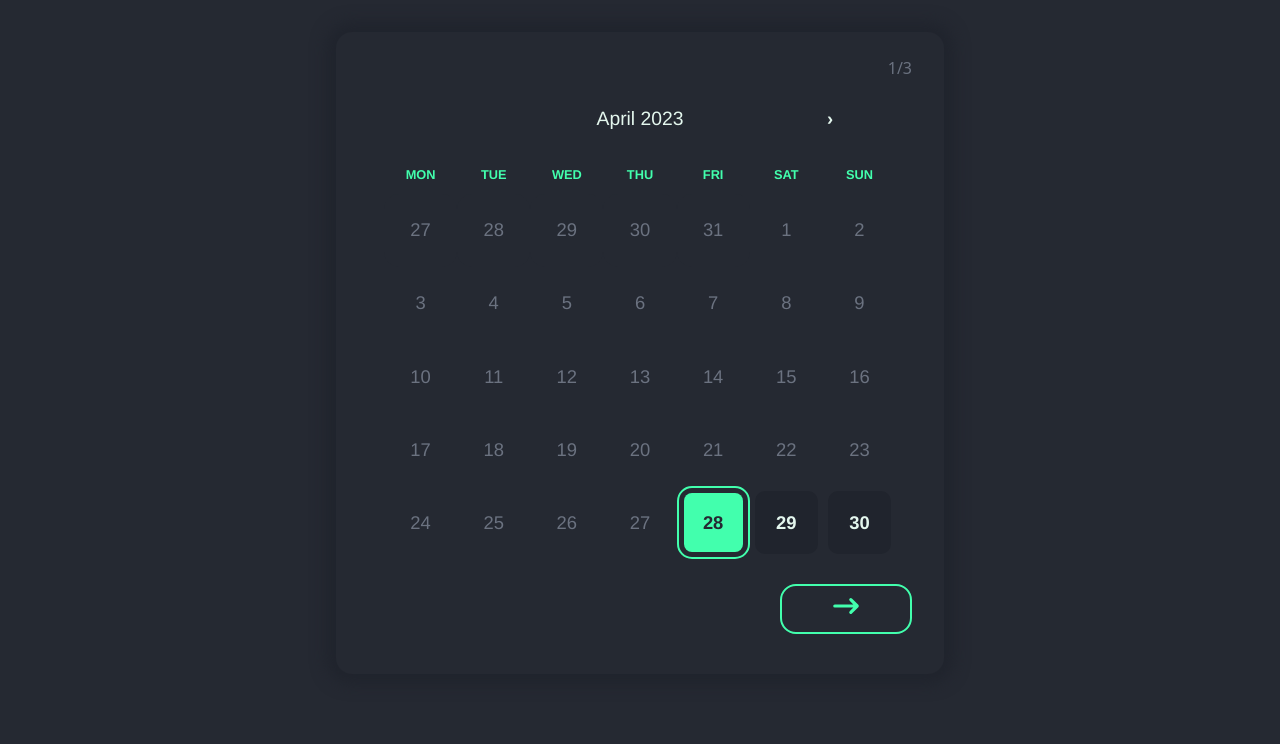
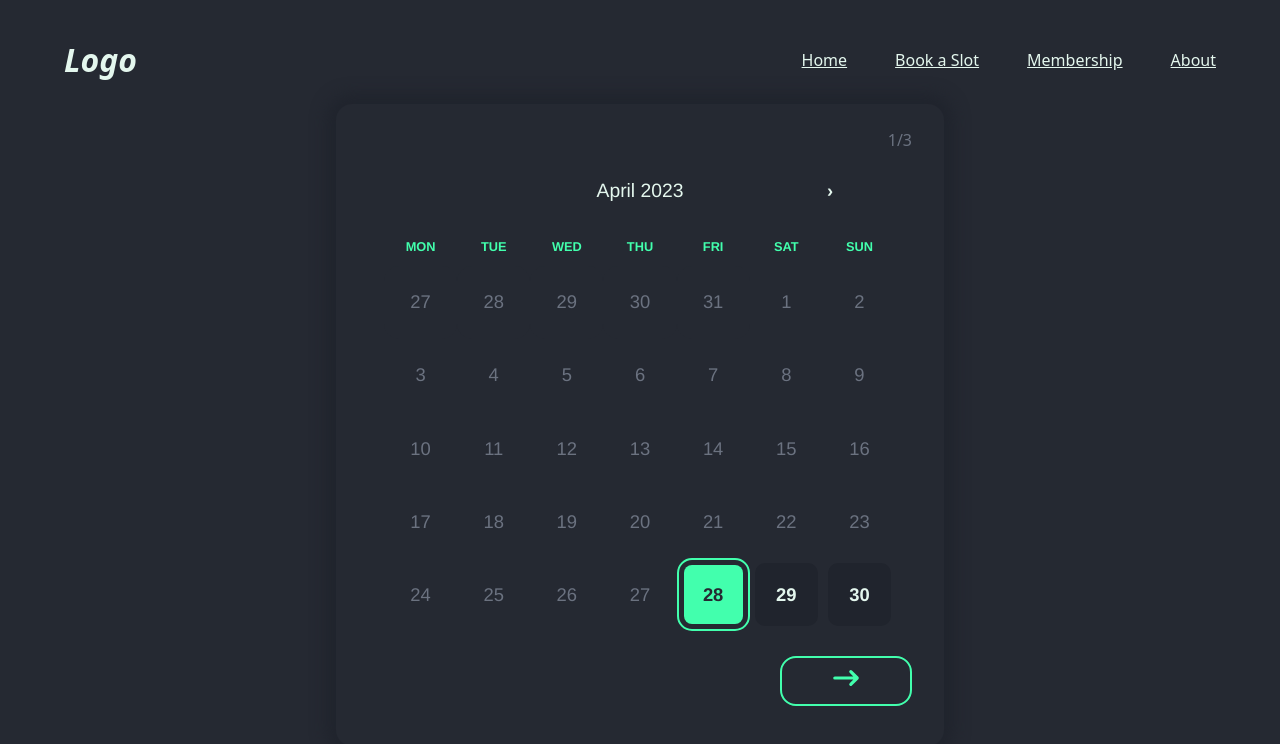
Before and after one commit to Karthi13krishna/badminton-court-booking, a React (Create React App) app: page /slot in a window 1280 px wide. Shown: the top 744 px of the page. Built offline with nearby package versions, Linux system fonts and the light colour scheme.

Commit message:
set up react-router

```diff
--- a/src/App.js
+++ b/src/App.js
@@ -1,4 +1,8 @@
+import { Route, Routes } from 'react-router-dom';
+import Home from './pages/Home';
 import BookASlot from './pages/BookASlot';
+import Membership from './pages/Membership';
+import About from './pages/About';
 import Footer from './components/common/footer/Footer';
 import './styles/app.scss';
 import Navigation from './components/common/navigation/Navigation';
@@ -7,7 +11,12 @@ const App = () => {
   return (
     <>
       <Navigation />
-      <BookASlot />
+      <Routes>
+        <Route path="/" element={<Home />} />
+        <Route path="/slot" element={<BookASlot />} />
+        <Route path="/membership" element={<Membership />} />
+        <Route path="/about" element={<About />} />
+      </Routes>
       <Footer />
     </>
   );
--- a/src/components/bookASlot/SlotBooking.jsx
+++ b/src/components/bookASlot/SlotBooking.jsx
@@ -14,7 +14,7 @@ import { useEffect } from 'react';
 
 const SlotBooking = () => {
   let today = new Date(new Date().setHours(0, 0, 0));
-  today = new Date().getHours() <= 21 ? today : add(today, { days: 1 });
+  today = new Date().getHours() < 21 ? today : add(today, { days: 1 });
   const [date, setDate] = useState(today);
   const [selectedTimes, setSelectedTimes] = useState([]);
   const [numberOfHours, setNumberOfHours] = useState(1);
--- a/src/components/common/navigation/Navigation.jsx
+++ b/src/components/common/navigation/Navigation.jsx
@@ -1,7 +1,29 @@
 import React from 'react';
+import { Link } from 'react-router-dom';
+import styles from './Navigation.module.scss';
 
 const Navigation = () => {
-  return <div></div>;
+  return (
+    <header className={styles.nav}>
+      <div className={styles.logo}>Logo</div>
+      <nav>
+        <ul className={styles.links}>
+          <li className={styles.link}>
+            <Link to="/">Home</Link>
+          </li>
+          <li className={styles.link}>
+            <Link to="/slot">Book a Slot</Link>
+          </li>
+          <li className={styles.link}>
+            <Link to="/membership">Membership</Link>
+          </li>
+          <li className={styles.link}>
+            <Link to="/about">About</Link>
+          </li>
+        </ul>
+      </nav>
+    </header>
+  );
 };
 
 export default Navigation;
--- /dev/null
+++ b/src/components/common/navigation/Navigation.module.scss
@@ -0,0 +1,30 @@
+.nav {
+  display: flex;
+  justify-content: space-between;
+  align-items: center;
+  margin: 0 2rem 1rem;
+}
+
+.logo {
+  font-size: 2rem;
+  font-weight: bold;
+  font-style: italic;
+  text-align: center;
+}
+
+.links {
+  display: flex;
+  gap: 3rem;
+  justify-content: space-evenly;
+  list-style: none;
+}
+
+.link a {
+  color: var(--secondary-400);
+
+  &:hover,
+  &:focus-visible {
+    color: var(--accent-400);
+    transition: color 0.35s ease-in;
+  }
+}
--- a/src/index.js
+++ b/src/index.js
@@ -1,10 +1,13 @@
 import React from 'react';
 import ReactDOM from 'react-dom/client';
+import { BrowserRouter } from 'react-router-dom';
 import App from './App';
 
 const root = ReactDOM.createRoot(document.getElementById('root'));
 root.render(
   <React.StrictMode>
-    <App />
+    <BrowserRouter>
+      <App />
+    </BrowserRouter>
   </React.StrictMode>
 );
--- a/src/pages/About.jsx
+++ b/src/pages/About.jsx
@@ -0,0 +1,7 @@
+import React from 'react';
+
+const About = () => {
+  return <div>About</div>;
+};
+
+export default About;
--- a/src/pages/Home.jsx
+++ b/src/pages/Home.jsx
@@ -0,0 +1,7 @@
+import React from 'react';
+
+const Home = () => {
+  return <div>Home</div>;
+};
+
+export default Home;
--- a/src/pages/Membership.jsx
+++ b/src/pages/Membership.jsx
@@ -0,0 +1,7 @@
+import React from 'react';
+
+const Membership = () => {
+  return <div>Membership</div>;
+};
+
+export default Membership;
```
